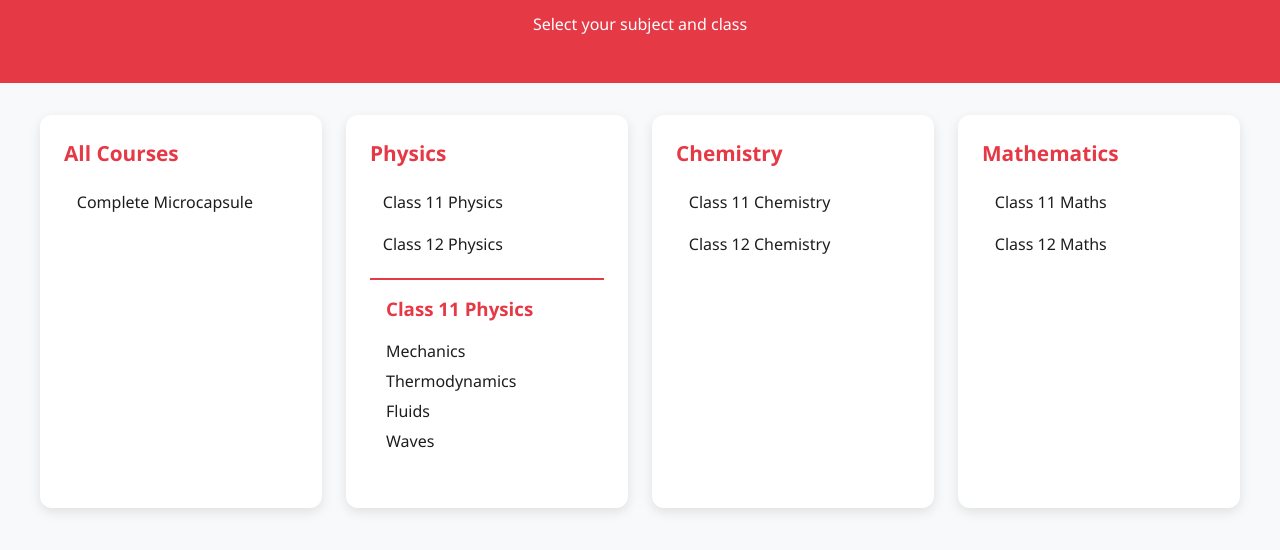
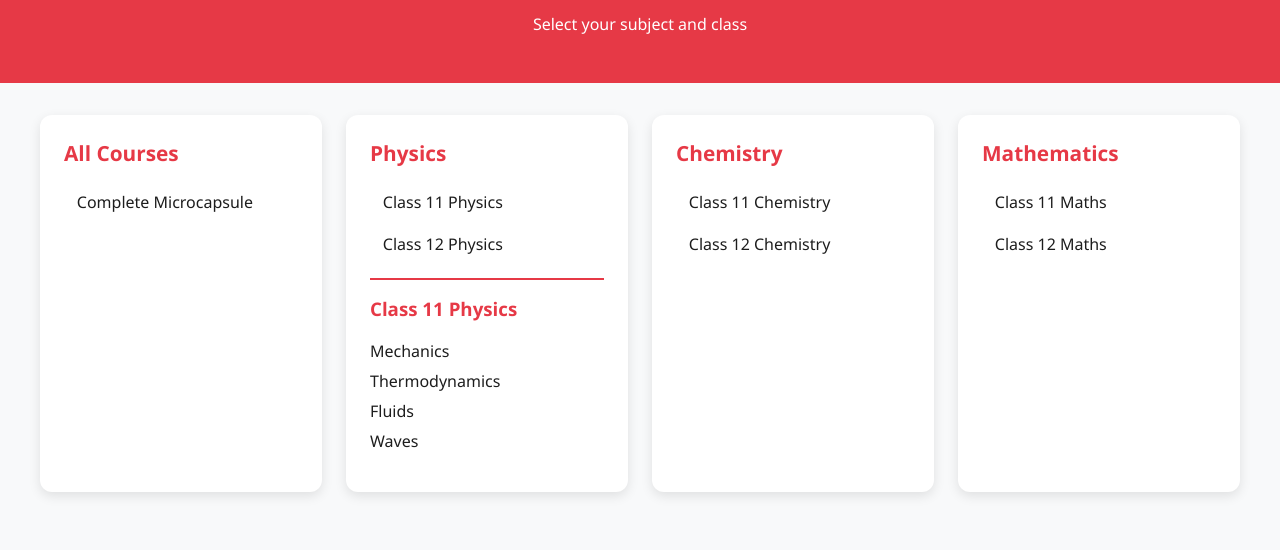
Before and after one commit to Rd-3000/jsis-microcapsule-21, a plain HTML site: page index.html in a window 1280 px wide. Both pictures are taken after a click on the link "Class 11 Physics". Shown: the part 78-628 px from the top of the page. Drawn offline with Linux system fonts and the light colour scheme.

Commit message:
Update index.html

```diff
--- a/index.html
+++ b/index.html
@@ -46,7 +46,6 @@
       padding: 1.5rem;
       box-shadow: 0 4px 12px rgba(0, 0, 0, 0.1);
       transition: transform 0.25s ease, box-shadow 0.25s ease;
-      cursor: pointer;
     }
 
     .card:hover {
@@ -85,12 +84,19 @@
       color: var(--light);
     }
 
-    /* Hidden subtopics */
+    /* Subtopics hidden initially */
     .subtopics {
-      display: none;
+      max-height: 0;
+      overflow: hidden;
+      transition: max-height 0.5s ease;
+      margin-top: 0;
+    }
+
+    .subtopics.open {
+      max-height: 500px; /* enough space */
       margin-top: 1rem;
-      padding: 1rem;
       border-top: 2px solid var(--primary);
+      padding-top: 1rem;
     }
 
     .subtopics h3 {
@@ -134,13 +140,14 @@
     </div>
 
     <!-- Physics -->
-    <div class="card" id="physicsCard">
+    <div class="card">
       <h2>Physics</h2>
       <ul class="links">
         <li><a href="#" id="phy11">Class 11 Physics</a></li>
         <li><a href="#">Class 12 Physics</a></li>
       </ul>
-      <!-- Subtopics hidden initially -->
+
+      <!-- Hidden subtopics -->
       <div class="subtopics" id="phy11Topics">
         <h3>Class 11 Physics</h3>
         <ul>
@@ -172,11 +179,10 @@
   </section>
 
   <script>
-    // Toggle subtopics when clicking Class 11 Physics
+    // Toggle Class 11 Physics subtopics
     document.getElementById("phy11").addEventListener("click", function(e) {
       e.preventDefault();
-      const topics = document.getElementById("phy11Topics");
-      topics.style.display = topics.style.display === "block" ? "none" : "block";
+      document.getElementById("phy11Topics").classList.toggle("open");
     });
   </script>
 </body>
```
